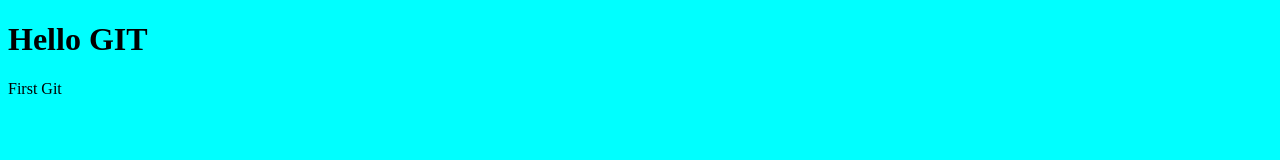
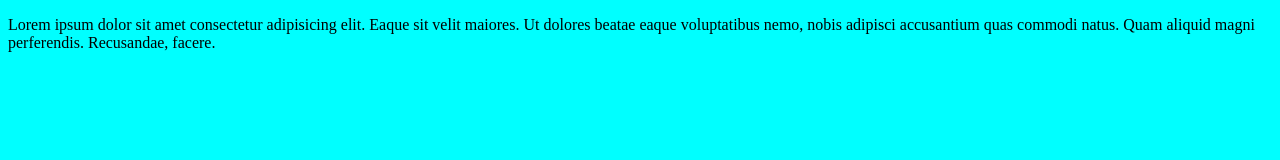
Before and after one commit to MaksShadows/gitfirst, a plain HTML site: page index.html in a window 1280 px wide. Drawn offline with Linux system fonts and the light colour scheme.

Commit message:
3 commit

```diff
--- a/index.html
+++ b/index.html
@@ -8,7 +8,6 @@
   <title>Document</title>
 </head>
 <body>
-  <h1>Hello GIT</h1>
-  <p>First Git</p>
+    <p>Lorem ipsum dolor sit amet consectetur adipisicing elit. Eaque sit velit maiores. Ut dolores beatae eaque voluptatibus nemo, nobis adipisci accusantium quas commodi natus. Quam aliquid magni perferendis. Recusandae, facere.</p>
 </body>
 </html>
```
